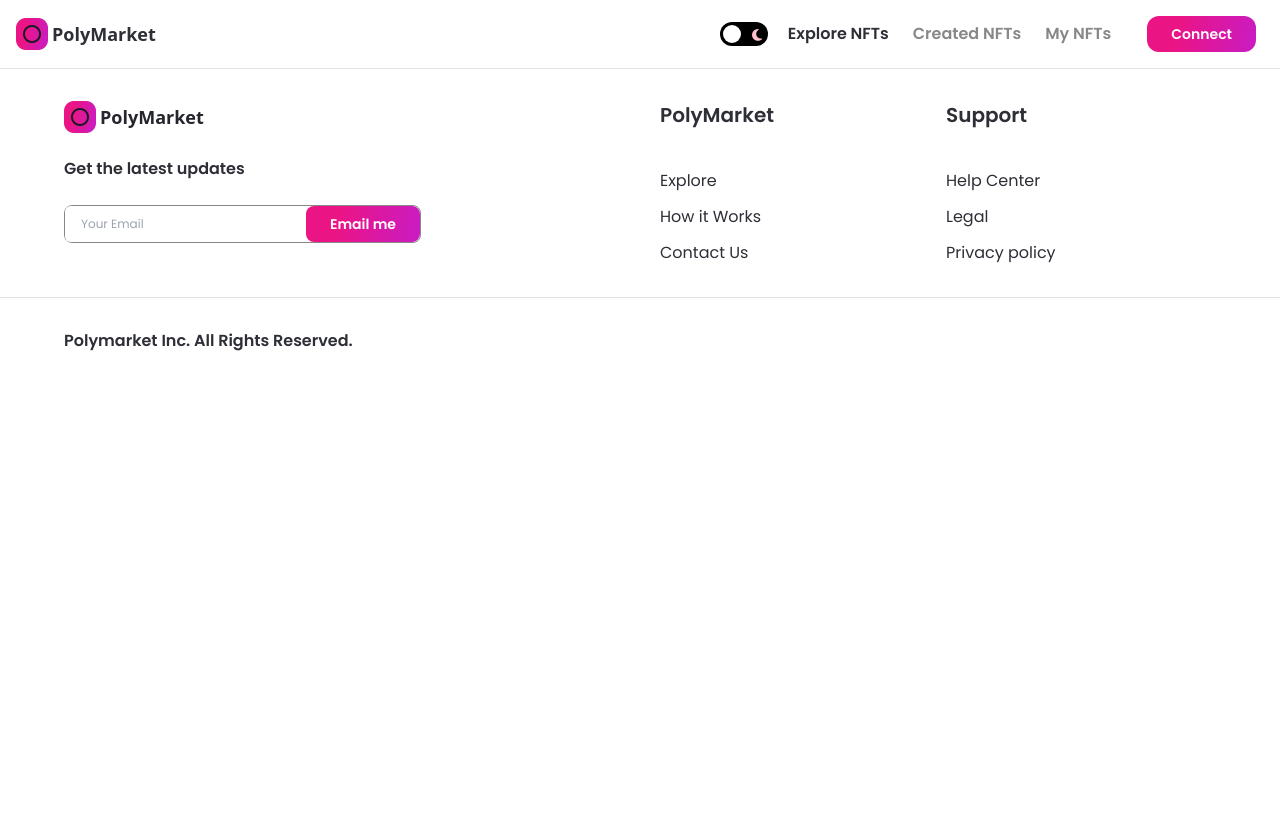
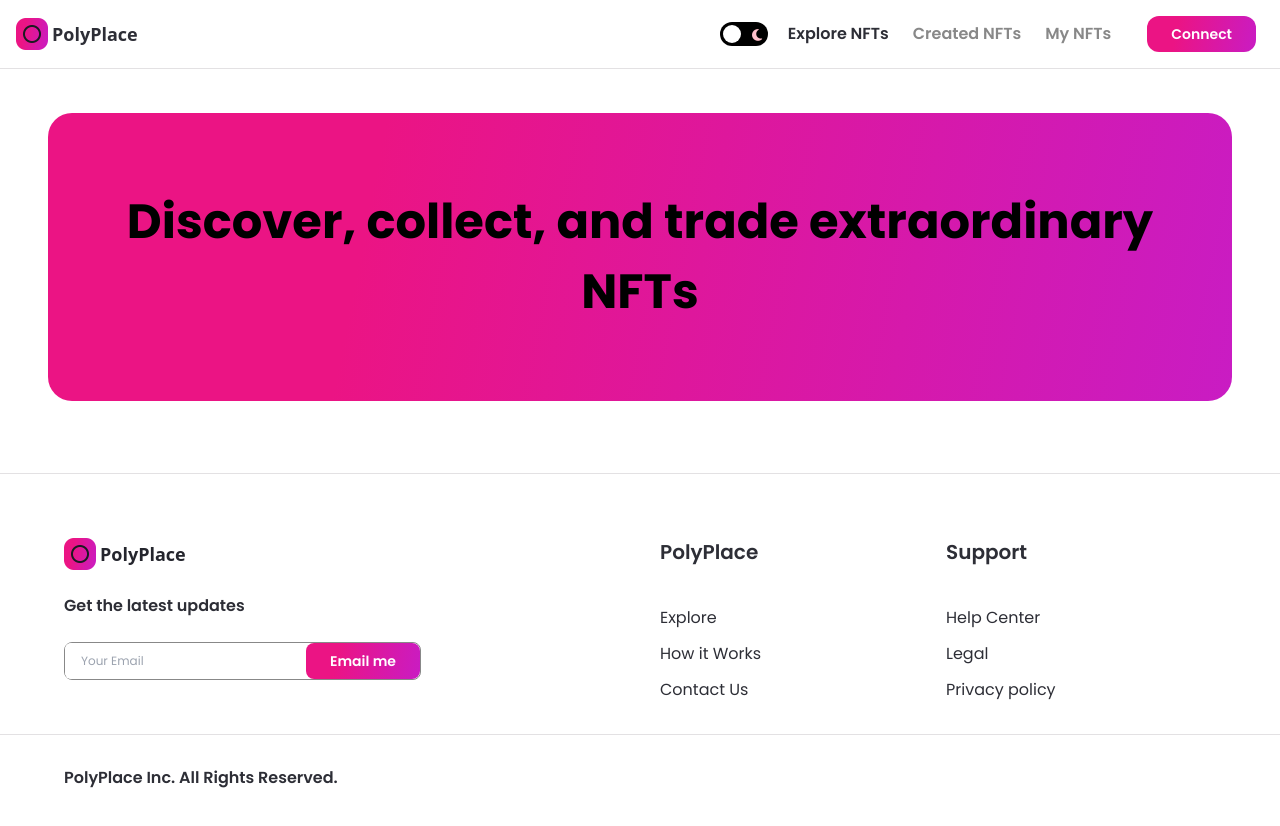
Before and after one commit to chrisstef/polyplace, a Next.js app: page / in a window 1280 px wide. Shown: the top 826 px of the page. Before the commit the page ends 800 px from the top, so only its background shows below. Built offline with nearby package versions, Linux system fonts and the light colour scheme.

Commit message:
create banner component

```diff
--- /dev/null
+++ b/components/Banner.jsx
@@ -0,0 +1,9 @@
+import React from 'react';
+
+const Banner = ({ name, childStyles, parentStyles }) => (
+  <div className={`relative w-full flex items-center z-0 overflow-hidden nft-gradient ${parentStyles}`}>
+    <p className={`font-bold text-5xl font-poppins leading-70 ${childStyles}`}>{name}</p>
+  </div>
+);
+
+export default Banner;
--- a/components/Footer.jsx
+++ b/components/Footer.jsx
@@ -20,7 +20,7 @@ const Footer = () => {
         <div className="flexStart flex-1 flex-col">
           <div className="flexCenter cursor-pointer">
             <Image src={images.logo02} objectFit="contain" width={32} height={32} alt="logo" />
-            <p className=" dark:text-white text-nft-dark font-semibold text-lg ml-1">PolyMarket</p>
+            <p className=" dark:text-white text-nft-dark font-semibold text-lg ml-1">PolyPlace</p>
           </div>
           <p className="font-poppins dark:text-white text-nft-black-1 font-semibold text-base mt-6">Get the latest updates</p>
           <div className="flexBetween md:w-full minlg:w-557 w-357 mt-6 dark:bg-nft-black-2 bg-white border dark:border-nft-black-2 border-nft-gray-2 rounded-lg">
@@ -36,14 +36,14 @@ const Footer = () => {
         </div>
 
         <div className="flex-1 flexBetweenStart flex-wrap ml-10 md:ml-0 md:mt-8">
-          <FooterLinks heading="PolyMarket" items={['Explore', 'How it Works', 'Contact Us']} />
+          <FooterLinks heading="PolyPlace" items={['Explore', 'How it Works', 'Contact Us']} />
           <FooterLinks heading="Support" items={['Help Center', 'Legal', 'Privacy policy']} extraClasses="ml-4" />
         </div>
       </div>
 
       <div className="flexCenter w-full mt-5 border-t dark:border-nft-black-1 border-nft-gray-1 sm:px-4 px-16">
         <div className="flexBetween flex-row w-full minmd:w-4/5 sm:flex-col mt-7">
-          <p className="font-poppins dark:text-white text-nft-black-1 font-semibold text-base">Polymarket Inc. All Rights Reserved.</p>
+          <p className="font-poppins dark:text-white text-nft-black-1 font-semibold text-base">PolyPlace Inc. All Rights Reserved.</p>
           <div className="flex flex-row sm:mt-4">
             {[images.instagram, images.twitter, images.telegram, images.discord].map((image, index) => (
               <div className="mx-2 cursor-pointer" key={`image ${index}`}>
--- a/components/Navbar.jsx
+++ b/components/Navbar.jsx
@@ -75,7 +75,7 @@ const Navbar = () => {
         <Link href="/">
           <div className="flexCenter md:hidden cursor-pointer" onClick={() => {}}>
             <Image src={images.logo02} objectFit="contain" width={32} height={32} alt="logo" />
-            <p className="dark:text-white text-nft-black-1 font-semibold text-lg ml-1">PolyMarket</p>
+            <p className="dark:text-white text-nft-black-1 font-semibold text-lg ml-1">PolyPlace</p>
           </div>
         </Link>
         <Link href="/">
--- a/components/index.js
+++ b/components/index.js
@@ -1,5 +1,6 @@
 import Navbar from './Navbar';
 import Footer from './Footer';
 import Button from './Button';
+import Banner from './Banner';
 
-export { Navbar, Footer, Button };
+export { Navbar, Footer, Button, Banner };
--- a/pages/_app.js
+++ b/pages/_app.js
@@ -8,7 +8,9 @@ const MyApp = ({ Component, pageProps }) => (
   <ThemeProvider attribute="class">
     <div className="dark:bg-nft-dark bg-white min-h-screen">
       <Navbar />
-      <Component {...pageProps} />
+      <div className="pt-65">
+        <Component {...pageProps} />
+      </div>
       <Footer />
     </div>
 
--- a/pages/index.js
+++ b/pages/index.js
@@ -1,8 +1,16 @@
+import { Banner } from '../components';
+
 const Home = () => (
-  <div>
-    <h1 className="text-3xl font-bold underline">
-      Hello party ppl🙌
-    </h1>
+  <div className="flex justify-center sm:px-4 p-12">
+    <div className="w-full minmd:w-4/5">
+      <Banner
+        name="Discover, collect, and trade extraordinary NFTs"
+        childStyles="md:text-4xl sm:text-2xl xs:text-xl text-center"
+        parentStyles="justify-start mb-6 h-72 sm:h-60 p-12 xs:p-4 xs:h-44 rounded-3xl"
+
+      />
+    </div>
+
   </div>
 );
 
```
